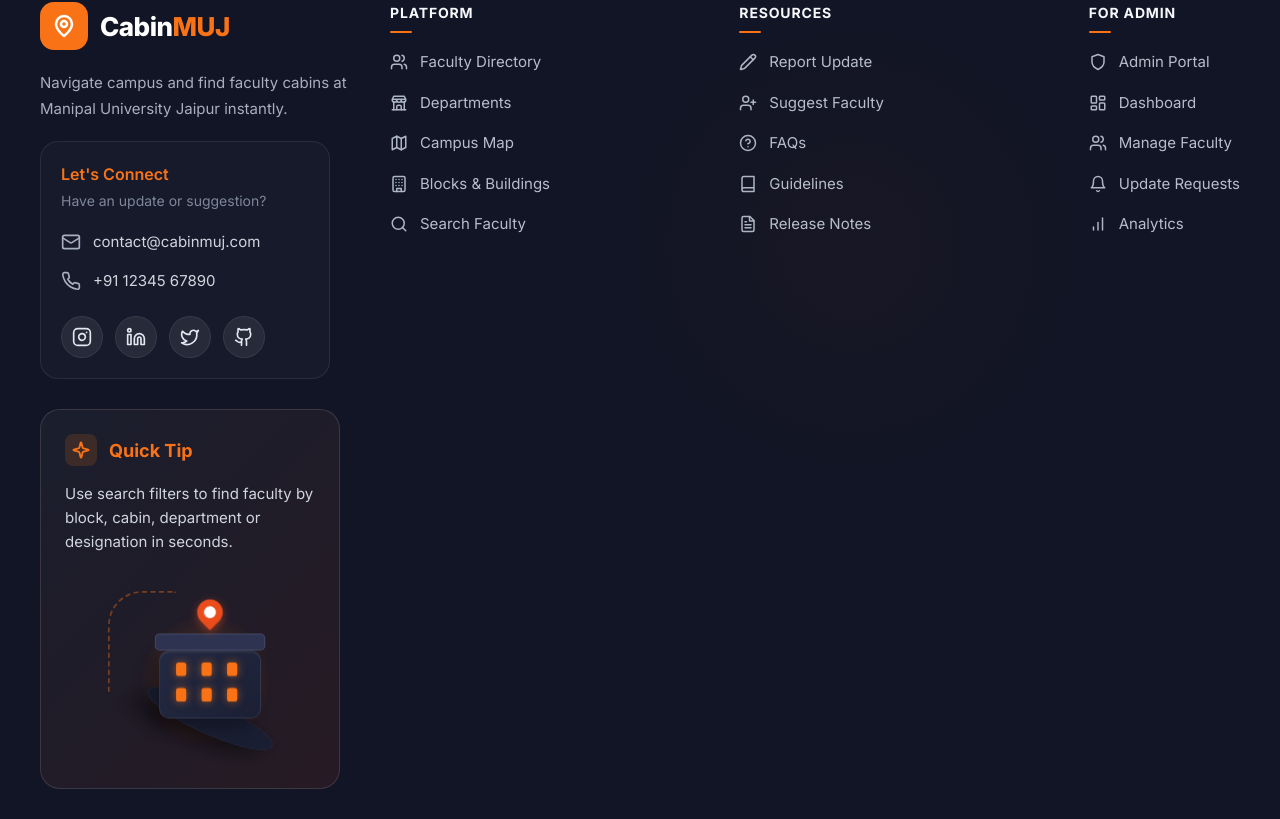
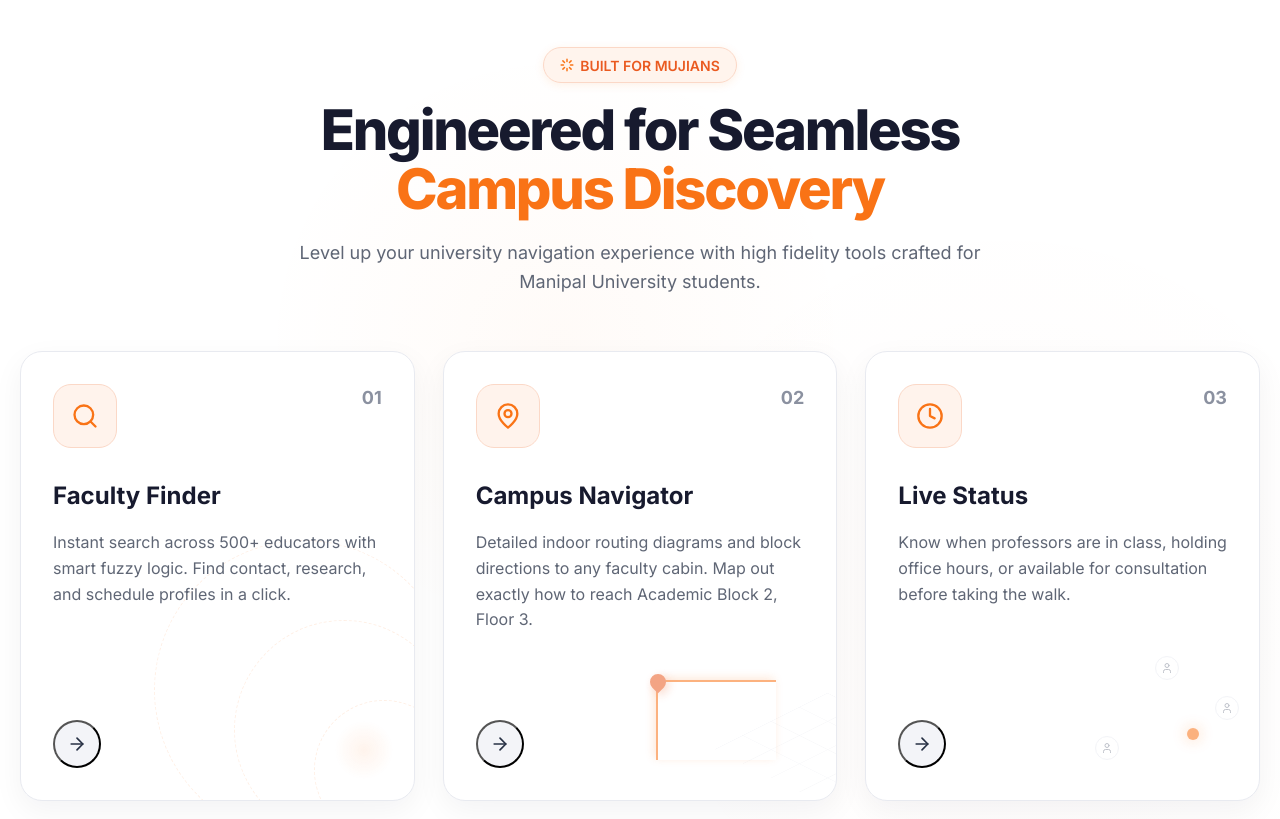
Before and after one commit to akshatsharma-x/CabinMUJ, a Next.js app: page / in a window 1280 px wide. Shown: the part 1381-2200 px from the top of the page. Built offline with nearby package versions, Linux system fonts and the light colour scheme.

Commit message:
Create FeatureSection.tsx

```diff
--- /dev/null
+++ b/src/components/home/FeatureSection.tsx
@@ -0,0 +1,167 @@
+'use client';
+
+import React, { useState } from 'react';
+import styles from './FeatureSection.module.css';
+
+export const FeatureSection = () => {
+  const [hoveredCard, setHoveredCard] = useState<number | null>(null);
+
+  // No default active card. Only active when hovered.
+  const activeIndex = hoveredCard;
+
+  return (
+    <section className={styles.section}>
+      <div className={styles.container}>
+
+        {/* Header Badge */}
+        <div className={styles.badge}>
+          <svg width="14" height="14" viewBox="0 0 24 24" fill="none" stroke="currentColor" strokeWidth="2.5" strokeLinecap="round" strokeLinejoin="round">
+            <path d="M12 2v4M12 18v4M4.93 4.93l2.83 2.83M16.24 16.24l2.83 2.83M2 12h4M18 12h4M4.93 19.07l2.83-2.83M16.24 7.76l2.83-2.83"/>
+          </svg>
+          BUILT FOR MUJIANS
+        </div>
+
+        {/* Main Heading */}
+        <h2 className={styles.title}>
+          Engineered for Seamless <br />
+          <span className={styles.titleOrange}>Campus Discovery</span>
+        </h2>
+
+        {/* Description */}
+        <p className={styles.description}>
+          Level up your university navigation experience with high fidelity tools crafted for Manipal University students.
+        </p>
+
+        {/* Cards Grid */}
+        <div className={styles.grid}>
+
+          {/* 1. Faculty Finder Card */}
+          <div
+            className={`${styles.card} ${activeIndex === 0 ? styles.cardActive : ''}`}
+            onMouseEnter={() => setHoveredCard(0)}
+            onMouseLeave={() => setHoveredCard(null)}
+            onFocus={() => setHoveredCard(0)}
+            onBlur={() => setHoveredCard(null)}
+            tabIndex={0}
+            style={{ animationDelay: '0.1s' }}
+          >
+            <div className={styles.cardHeader}>
+              <div className={styles.iconBox}>
+                <svg width="28" height="28" viewBox="0 0 24 24" fill="none" stroke="currentColor" strokeWidth="2" strokeLinecap="round" strokeLinejoin="round">
+                  <circle cx="11" cy="11" r="8"/><path d="m21 21-4.3-4.3"/>
+                </svg>
+              </div>
+              <span className={styles.cardNumber}>01</span>
+            </div>
+
+            <h3 className={styles.cardTitle}>Faculty Finder</h3>
+            <p className={styles.cardDescription}>
+              Instant search across 500+ educators with smart fuzzy logic. Find contact, research, and schedule profiles in a click.
+            </p>
+
+            <button aria-label="Explore Faculty Finder" className={styles.actionBtn}>
+              <svg width="20" height="20" viewBox="0 0 24 24" fill="none" stroke="currentColor" strokeWidth="2" strokeLinecap="round" strokeLinejoin="round">
+                <path d="M5 12h14"/><path d="m12 5 7 7-7 7"/>
+              </svg>
+            </button>
+
+            {/* Decorative Graphic 1 */}
+            <div className={styles.graphic}>
+              <div className={styles.searchGlow}></div>
+              <div className={styles.ring1}></div>
+              <div className={styles.ring2}></div>
+              <div className={styles.ring3}></div>
+            </div>
+          </div>
+
+          {/* 2. Campus Navigator Card */}
+          <div
+            className={`${styles.card} ${activeIndex === 1 ? styles.cardActive : ''}`}
+            onMouseEnter={() => setHoveredCard(1)}
+            onMouseLeave={() => setHoveredCard(null)}
+            onFocus={() => setHoveredCard(1)}
+            onBlur={() => setHoveredCard(null)}
+            tabIndex={0}
+            style={{ animationDelay: '0.17s' }}
+          >
+            <div className={styles.cardHeader}>
+              <div className={styles.iconBox}>
+                <svg width="28" height="28" viewBox="0 0 24 24" fill="none" stroke="currentColor" strokeWidth="2" strokeLinecap="round" strokeLinejoin="round">
+                  <path d="M20 10c0 6-8 12-8 12s-8-6-8-12a8 8 0 0 1 16 0Z"/><circle cx="12" cy="10" r="3"/>
+                </svg>
+              </div>
+              <span className={styles.cardNumber}>02</span>
+            </div>
+
+            <h3 className={styles.cardTitle}>Campus Navigator</h3>
+            <p className={styles.cardDescription}>
+              Detailed indoor routing diagrams and block directions to any faculty cabin. Map out exactly how to reach Academic Block 2, Floor 3.
+            </p>
+
+            <button aria-label="Explore Campus Navigator" className={styles.actionBtn}>
+              <svg width="20" height="20" viewBox="0 0 24 24" fill="none" stroke="currentColor" strokeWidth="2" strokeLinecap="round" strokeLinejoin="round">
+                <path d="M5 12h14"/><path d="m12 5 7 7-7 7"/>
+              </svg>
+            </button>
+
+            {/* Decorative Graphic 2 */}
+            <div className={styles.graphic}>
+              <div className={styles.mapGrid}></div>
+              <div className={styles.routeLine}></div>
+              <div className={styles.mapPin}></div>
+            </div>
+          </div>
+
+          {/* 3. Live Status Card */}
+          <div
+            className={`${styles.card} ${activeIndex === 2 ? styles.cardActive : ''}`}
+            onMouseEnter={() => setHoveredCard(2)}
+            onMouseLeave={() => setHoveredCard(null)}
+            onFocus={() => setHoveredCard(2)}
+            onBlur={() => setHoveredCard(null)}
+            tabIndex={0}
+            style={{ animationDelay: '0.24s' }}
+          >
+            <div className={styles.cardHeader}>
+              <div className={styles.iconBox}>
+                <svg width="28" height="28" viewBox="0 0 24 24" fill="none" stroke="currentColor" strokeWidth="2" strokeLinecap="round" strokeLinejoin="round">
+                  <circle cx="12" cy="12" r="10"/><polyline points="12 6 12 12 16 14"/>
+                </svg>
+              </div>
+              <span className={styles.cardNumber}>03</span>
+            </div>
+
+            <h3 className={styles.cardTitle}>Live Status</h3>
+            <p className={styles.cardDescription}>
+              Know when professors are in class, holding office hours, or available for consultation before taking the walk.
+            </p>
+
+            <button aria-label="Explore Live Status" className={styles.actionBtn}>
+              <svg width="20" height="20" viewBox="0 0 24 24" fill="none" stroke="currentColor" strokeWidth="2" strokeLinecap="round" strokeLinejoin="round">
+                <path d="M5 12h14"/><path d="m12 5 7 7-7 7"/>
+              </svg>
+            </button>
+
+            {/* Decorative Graphic 3 */}
+            <div className={styles.graphic}>
+              <div className={styles.radarPulse1}></div>
+              <div className={styles.radarPulse2}></div>
+              <div className={styles.radarCenter}></div>
+
+              <div className={styles.userNode1}>
+                <svg width="12" height="12" viewBox="0 0 24 24" fill="none" stroke="currentColor" strokeWidth="2" strokeLinecap="round" strokeLinejoin="round"><path d="M19 21v-2a4 4 0 0 0-4-4H9a4 4 0 0 0-4 4v2"/><circle cx="12" cy="7" r="4"/></svg>
+              </div>
+              <div className={styles.userNode2}>
+                <svg width="12" height="12" viewBox="0 0 24 24" fill="none" stroke="currentColor" strokeWidth="2" strokeLinecap="round" strokeLinejoin="round"><path d="M19 21v-2a4 4 0 0 0-4-4H9a4 4 0 0 0-4 4v2"/><circle cx="12" cy="7" r="4"/></svg>
+              </div>
+              <div className={styles.userNode3}>
+                <svg width="12" height="12" viewBox="0 0 24 24" fill="none" stroke="currentColor" strokeWidth="2" strokeLinecap="round" strokeLinejoin="round"><path d="M19 21v-2a4 4 0 0 0-4-4H9a4 4 0 0 0-4 4v2"/><circle cx="12" cy="7" r="4"/></svg>
+              </div>
+            </div>
+          </div>
+
+        </div>
+      </div>
+    </section>
+  );
+};
```
